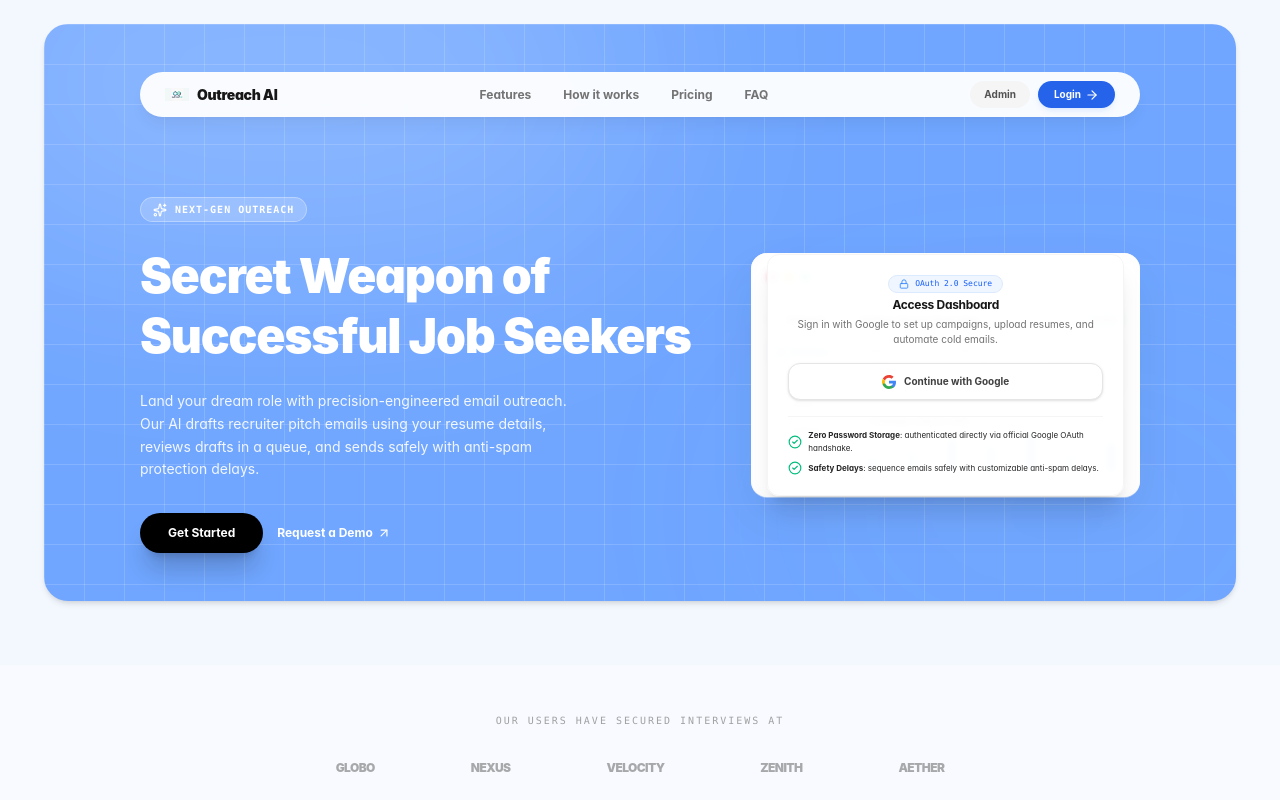
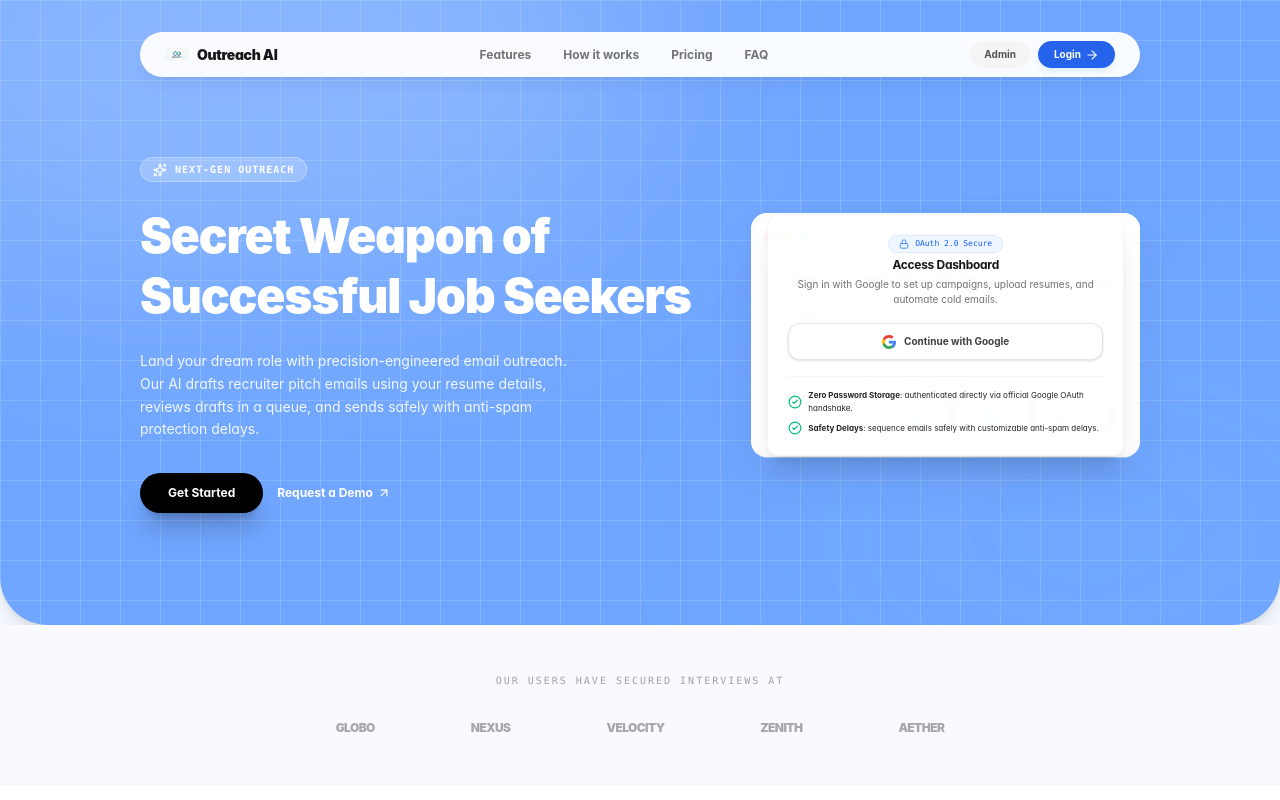
Before and after one commit to Aditya07024/Outreach-AI, a React (Vite) app in the folder frontend/: page / in a window 1280 px wide. Shown: the top 800 px of the page. Built offline with nearby package versions, Linux system fonts and the light colour scheme.

Commit message:
make sky blue grid hero banner cover full screen width with rounded bottom curve

```diff
--- a/frontend/src/pages/LandingPage.tsx
+++ b/frontend/src/pages/LandingPage.tsx
@@ -243,9 +243,8 @@ export const LandingPage: React.FC<LandingPageProps> = ({
       `}} />
 
       {/* Main Sky Blue Grid Hero Banner Wrapper */}
-      <div className="w-full bg-[#f3f8ff] pb-16">
-        <div className="max-w-[1240px] mx-auto px-4 sm:px-6 pt-6">
-          <div className="rounded-3xl bg-[#70a6ff] bg-[linear-gradient(to_right,rgba(255,255,255,0.15)_1px,transparent_1px),linear-gradient(to_bottom,rgba(255,255,255,0.15)_1px,transparent_1px)] [background-size:40px_40px] p-6 md:p-12 pb-24 shadow-md relative overflow-hidden">
+      <div className="w-full bg-[#f3f8ff]">
+        <div className="w-full bg-[#70a6ff] bg-[linear-gradient(to_right,rgba(255,255,255,0.15)_1px,transparent_1px),linear-gradient(to_bottom,rgba(255,255,255,0.15)_1px,transparent_1px)] [background-size:40px_40px] px-6 md:px-16 pt-8 pb-28 rounded-b-[48px] shadow-lg relative overflow-hidden">
 
             {/* Soft decorative background glows inside the banner */}
             <div className="absolute top-[-20%] left-[-10%] w-[60%] h-[60%] rounded-full bg-white/20 blur-[120px] pointer-events-none" />
@@ -557,7 +556,6 @@ export const LandingPage: React.FC<LandingPageProps> = ({
 
           </div>
         </div>
-      </div>
 
       {/* Social Proof Partners Banner */}
       <section className="py-12 border-b border-neutral-100 bg-[#f8faff] z-10 relative">
```
